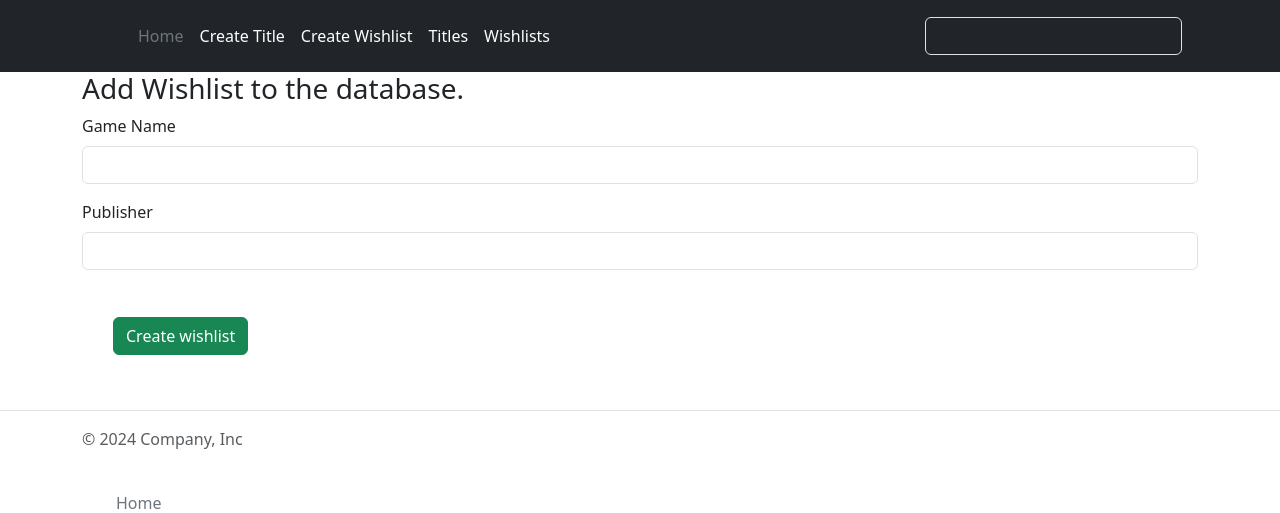
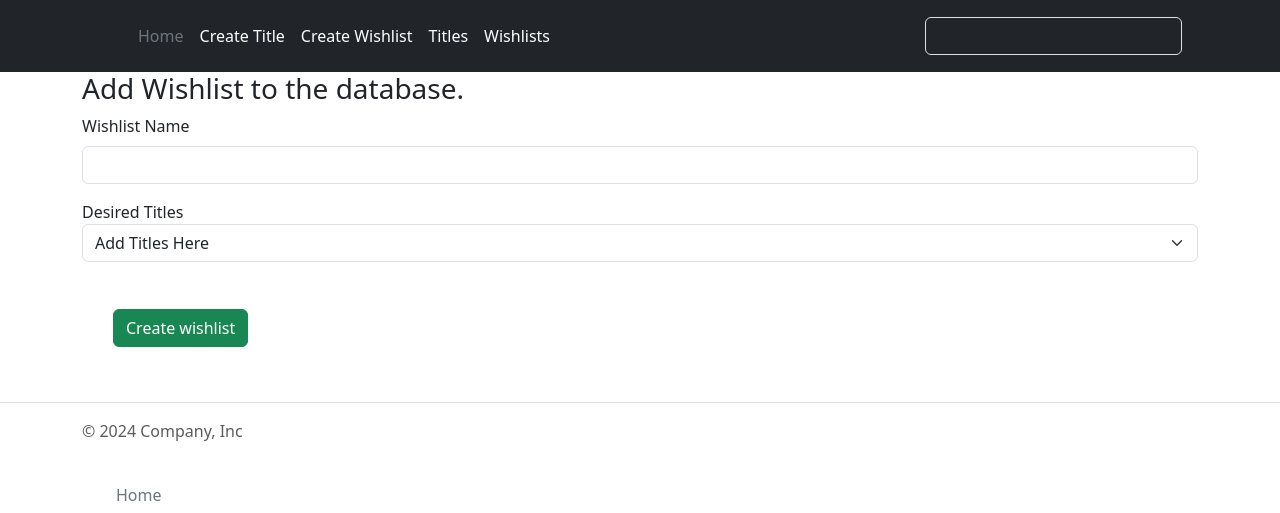
Before and after one commit to ccornfield/GameDream, a Flask app: template gamedream/templates/add_wishlist.html in a window 1280 px wide. Shown: the top 513 px of the page. Run offline with Flask 3, Linux system fonts and the light colour scheme; the template is opened without the code that fills it, so the values that code supplies are empty.

Commit message:
Full crud for titles and added WL creation.

```diff
--- a/gamedream/models.py
+++ b/gamedream/models.py
@@ -4,7 +4,7 @@ class Wishlist(db.Model):
     # schema for the Wishlist model
     id = db.Column(db.Integer, primary_key=True)
     wishlist_name = db.Column(db.String(30), unique=True, nullable=False)
-    title_id = db.Column(db.Integer, db.ForeignKey("titles.id", ondelete="CASCADE"), nullable=False)
+    title_id = db.Column(db.Integer, db.ForeignKey("titles.id", ondelete="CASCADE"), nullable=True)
 
     def __repr__(self):
         return self.wishlist_name
--- a/gamedream/templates/add_wishlist.html
+++ b/gamedream/templates/add_wishlist.html
@@ -3,20 +3,19 @@
 
 <h3>Add Wishlist to the database.</h3>
 
-<form>
+<form  method="POST" action="{{ url_for('add_wishlist') }}">
     <div class="mb-3">
-        <label for="wishlist_title" class="form-label">Game Name</label>
-        <input type="text" class="form-control" id="wishlist_title" name="wishlist_title" required>
+        <label for="wishlist_name" class="form-label">Wishlist Name</label>
+        <input type="text" class="form-control" id="wishlist_name" name="wishlist_name" required>
       </div>
-      <!--Create a way to add multiple titles to a single table using jinja coding
-      Create the login screen and a way to validate future login attempts
-      Add CRUD to titles and then to Wishlists
-      Apply unique CSS and JS when appropriate
-      Write readme
-      Push successfully to heroku-->
       <div class="mb-3">
-        <label for="titles" class="form-label">Publisher</label>
-        <input type="text" class="form-control" id="titles" name="titles" required>
+      <label for="title_id">Desired Titles</label>
+      <select id = "title_id"  name="title_id" class="form-select" aria-label="Titles">
+        <option selected>Add Titles Here</option>
+        {% for title in titles%}
+          <option value="{{title.id}}">{{title.game_title}}</option>
+        {% endfor %}
+      </select>
       </div>
       <div class="row">
         <div class="col m-3 center-align">
--- a/gamedream/templates/base.html
+++ b/gamedream/templates/base.html
@@ -21,7 +21,7 @@
                 <ul class="nav col-12 col-lg-auto me-lg-auto mb-2 justify-content-center mb-md-0">
                   <li><a href="{{ url_for('home') }}" class="nav-link px-2 text-secondary">Home</a></li>
                   <li><a href="{{ url_for('add_title') }}" class="nav-link px-2 text-white">Create Title</a></li>
-                  <li><a href="#" class="nav-link px-2 text-white">Create Wishlist</a></li>
+                  <li><a href="{{ url_for('add_wishlist') }}" class="nav-link px-2 text-white">Create Wishlist</a></li>
                   <li><a href="{{ url_for('home') }}" class="nav-link px-2 text-white">Titles</a></li>
                   <li><a href="{{ url_for('wishlist') }}" class="nav-link px-2 text-white">Wishlists</a></li>
                 </ul>
@@ -47,7 +47,7 @@
                 <ul class="nav col-md-4 justify-content-end">
                     <li><a href="{{ url_for('home') }}" class="nav-link px-2 text-secondary">Home</a></li>
                     <li><a href="{{ url_for('add_title') }}" class="nav-link px-2 text-white">Create Title</a></li>
-                    <li><a href="#" class="nav-link px-2 text-white">Create Wishlist</a></li>
+                    <li><a href="{{ url_for('add_wishlist') }}" class="nav-link px-2 text-white">Create Wishlist</a></li>
                     <li><a href="{{ url_for('home') }}" class="nav-link px-2 text-white">Titles</a></li>
                     <li><a href="{{ url_for('wishlist') }}" class="nav-link px-2 text-white">Wishlists</a></li>
                 </ul>
--- a/gamedream/templates/title.html
+++ b/gamedream/templates/title.html
@@ -25,7 +25,7 @@
               <p>{{title.description}}</p>
             </p>
             <a href="{{ url_for('edit_title', title_id=title.id) }}" class="btn btn-success">Edit title</a>
-            <a href="#" class="btn btn-warning">Delete title</a>
+            <a href="{{ url_for('delete_title', title_id=title.id) }}" class="btn btn-danger">Delete title</a>
           </div>
         </div>
       </div>
--- a/gamedream/templates/wishlist.html
+++ b/gamedream/templates/wishlist.html
@@ -5,7 +5,7 @@
 
 <div class="container">
     <div>
-        <a href="{{ url_for('add_title') }}" class="btn btn-primary">
+        <a href="{{ url_for('add_wishlist') }}" class="btn btn-primary">
             Add a wishlist here!
         </a>
     </div>
```
Also changed, not shown: gamedream/routes.py (+20 -0 lines).
